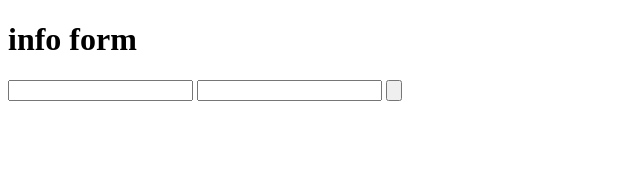
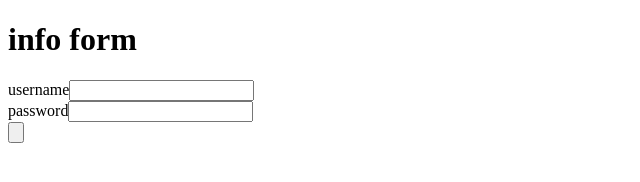
Before and after one commit to raohasham/go_server, a plain HTML site: page static/form.html in a window 1280 px wide. Shown: the whole page, without its empty margins (0-640 px from the left). Drawn offline with Linux system fonts and the light colour scheme.

Commit message:
upadted form file

```diff
--- a/static/form.html
+++ b/static/form.html
@@ -9,8 +9,10 @@
     <h1>info form</h1>
 
     <form action="/form" method="POST">
-        <label for="username"></label><input type="text" name="username" id="">
-        <label for="password"></label><input type="password" name="password" id="">
+        <label for="username">username</label><input type="text" name="username" id="">
+        <br>
+        <label for="password">password</label><input type="password" name="password" id="">
+        <br>
         <input type="submit" value="">
     </form>
 </body>
```
